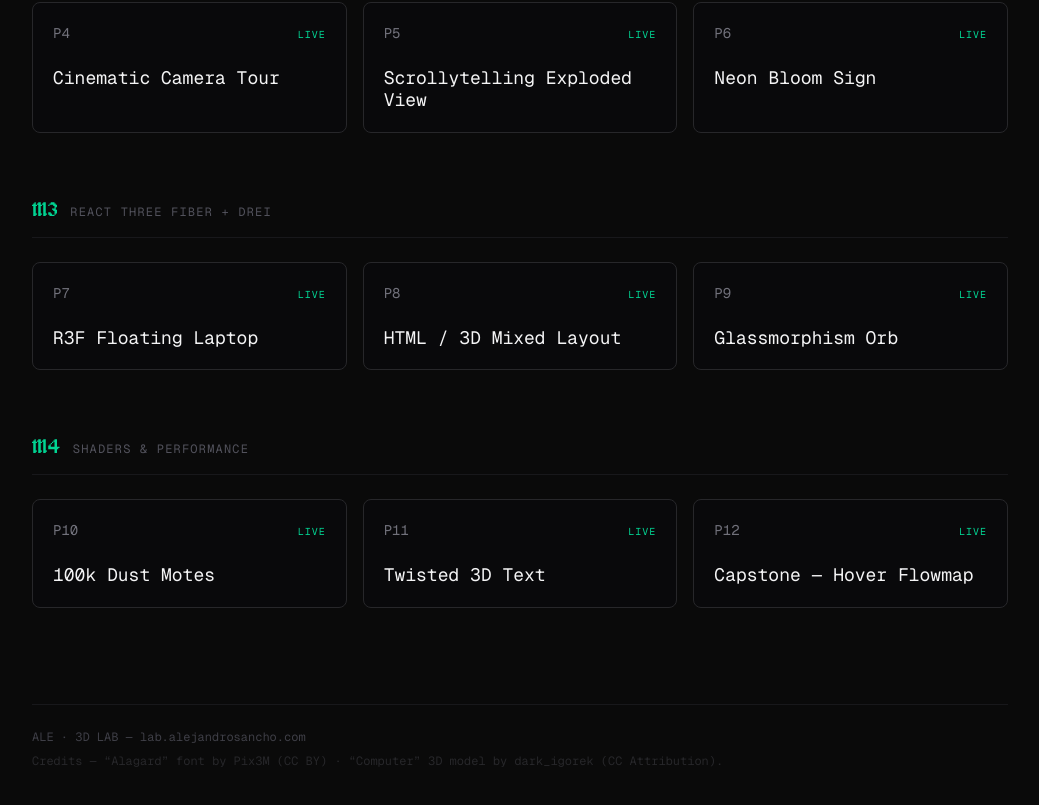
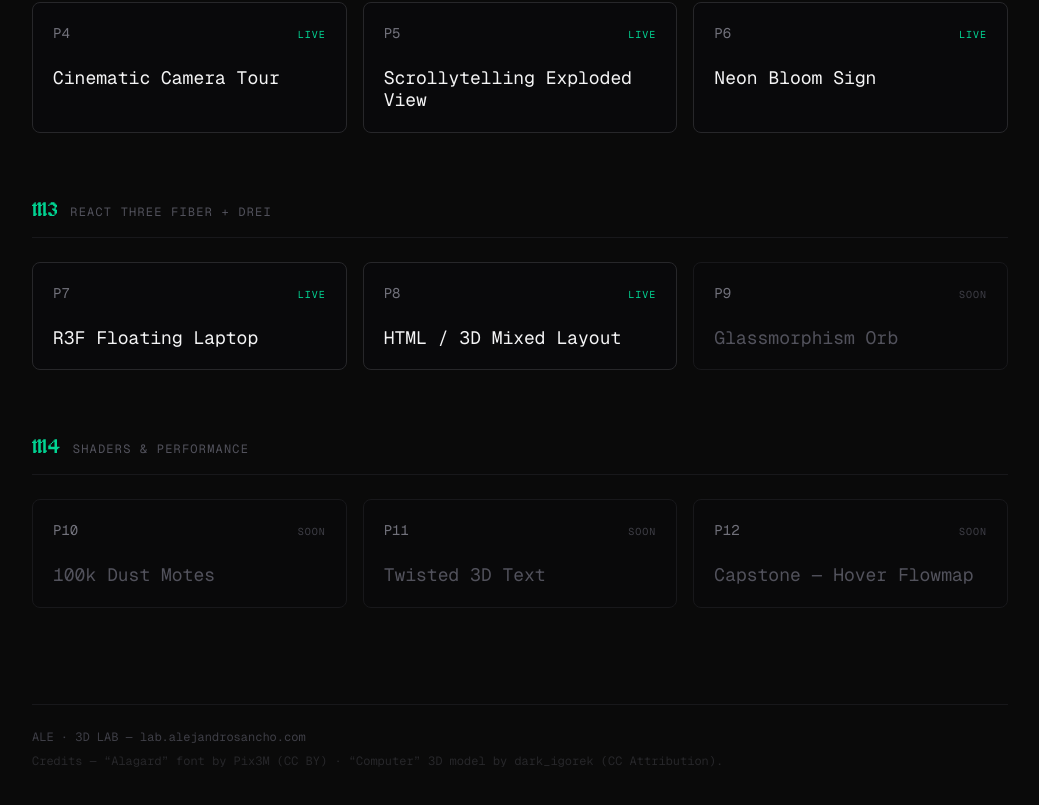
Before and after one commit to Nemestria/3d-lab, a Next.js app: page / in a window 1280 px wide. Shown: the part 641-1446 px from the top of the page, without its empty margins (120-1159 px from the left). Built offline with nearby package versions, Linux system fonts and the light colour scheme.

Commit message:
chore: set P9-P12 as Soon cards (routes not built) for clean client demo

```diff
--- a/app/page.tsx
+++ b/app/page.tsx
@@ -37,16 +37,16 @@ const LAB: Milestone[] = [
     projects: [
       { id: "P7", name: "R3F Floating Laptop", href: "/m3-07-r3f-floating-laptop" },
       { id: "P8", name: "HTML / 3D Mixed Layout", href: "/m3-08-html-3d-mixed-layout" },
-      { id: "P9", name: "Glassmorphism Orb", href: "/m3-09-glassmorphism-orb" },
+      { id: "P9", name: "Glassmorphism Orb" },
     ],
   },
   {
     code: "M4",
     title: "Shaders & Performance",
     projects: [
-      { id: "P10", name: "100k Dust Motes", href: "/m4-10-dust-motes" },
-      { id: "P11", name: "Twisted 3D Text", href: "/m4-11-twisted-3d-text" },
-      { id: "P12", name: "Capstone — Hover Flowmap", href: "/m4-12-hover-flowmap" },
+      { id: "P10", name: "100k Dust Motes" },
+      { id: "P11", name: "Twisted 3D Text" },
+      { id: "P12", name: "Capstone — Hover Flowmap" },
     ],
   },
 ];
```
